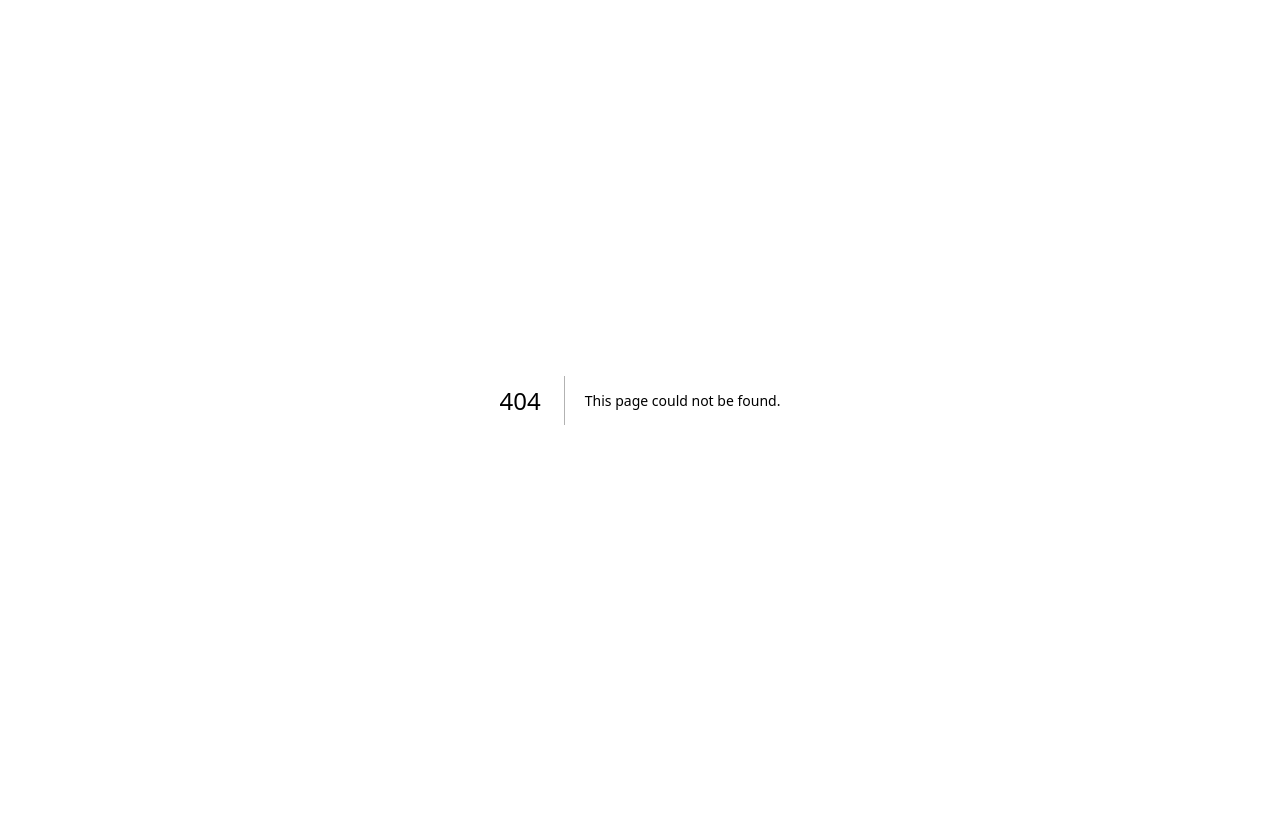
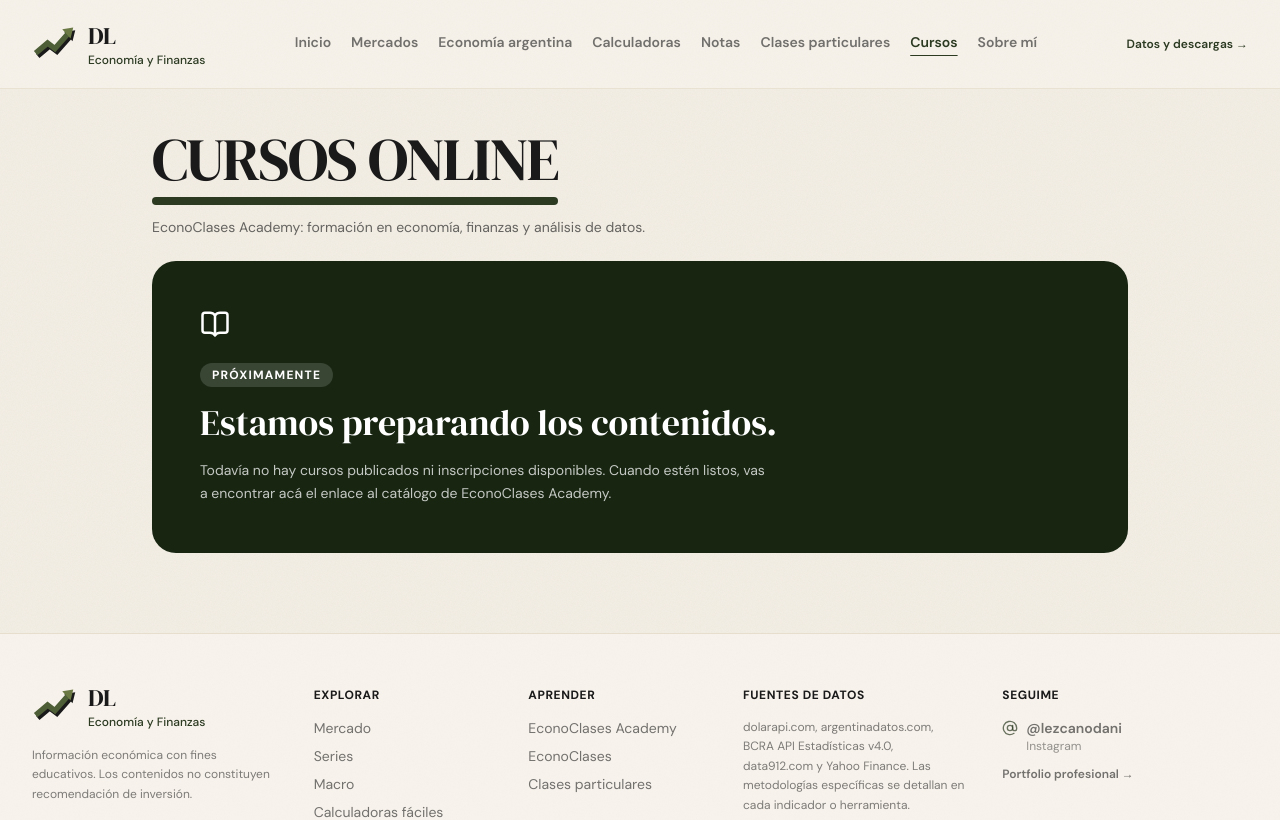
Before and after one commit to danipara618/dl-mercado, a Next.js app: page /cursos in a window 1280 px wide. Before the commit this address had no page. Shown: the top 820 px of the page. Built offline with nearby package versions, Linux system fonts and the light colour scheme.

Commit message:
Crear páginas independientes para mercado, economía y educación

```diff
--- /dev/null
+++ b/app/cursos/page.tsx
@@ -0,0 +1,16 @@
+import type {Metadata} from "next";
+import {BookOpen} from "lucide-react";
+import Header from "@/components/Header";
+import Footer from "@/components/Footer";
+import SectionTitle from "@/components/SectionTitle";
+export const metadata:Metadata={title:"Cursos · Próximamente | DL Mercado",description:"Próximos cursos online de EconoClases. Todavía no hay inscripciones abiertas."};
+export default function Cursos(){
+ return <><Header activo="/cursos"/><main className="mx-auto max-w-5xl space-y-8 px-4 pb-20 pt-10 sm:px-6">
+  <SectionTitle as="h1" title="Cursos online" subtitle="EconoClases Academy: formación en economía, finanzas y análisis de datos."/>
+  <div className="rounded-3xl bg-[#172511] p-8 text-white sm:p-12">
+   <BookOpen size={30}/><span className="mt-6 inline-block rounded-full bg-white/15 px-3 py-1 text-xs font-bold uppercase tracking-widest">Próximamente</span>
+   <h2 className="mt-4 font-serif text-4xl">Estamos preparando los contenidos.</h2>
+   <p className="mt-4 max-w-xl text-sm leading-relaxed text-white/75">Todavía no hay cursos publicados ni inscripciones disponibles. Cuando estén listos, vas a encontrar acá el enlace al catálogo de EconoClases Academy.</p>
+  </div>
+ </main><Footer/></>;
+}
```
